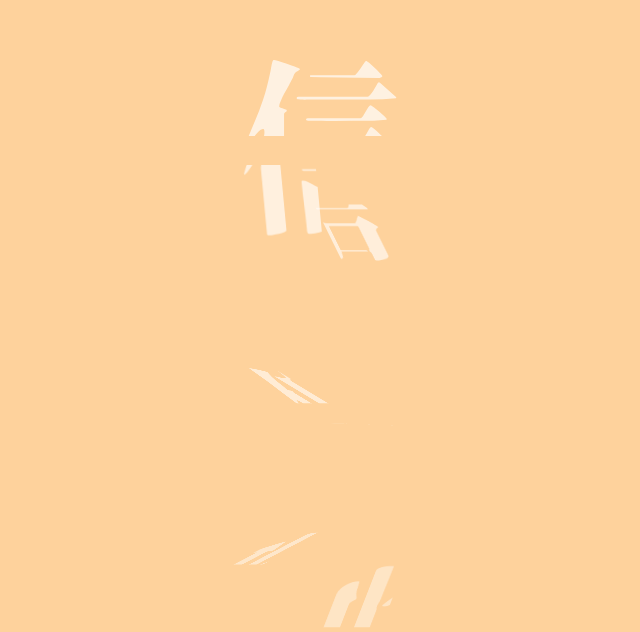
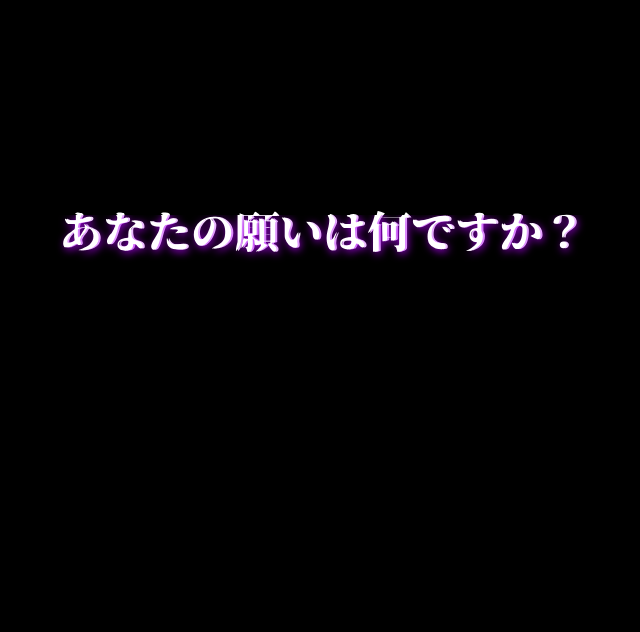
Before and after one commit to iCyris/Magia, a React (Vite) app: page / in a window 1280 px wide. Shown: the part 168-800 px from the top of the page, without its empty margins (319-959 px from the left). Built offline with nearby package versions, Linux system fonts and the light colour scheme.

Commit message:
feat: add gzys

```diff
--- a/src/Magia.tsx
+++ b/src/Magia.tsx
@@ -7,7 +7,7 @@
 import './styles/index.scss'
 
 function App() {
-  const [current, setCurrent] = useState(0);
+  const [current, setCurrent] = useState(2);
   const maxCurrent = 4;
 
   const changeChapter = () => {
--- a/src/components/chapter1.tsx
+++ b/src/components/chapter1.tsx
@@ -17,6 +17,9 @@
         <span onAnimationEnd={e => {
           if (e?.animationName?.includes('hidden')) {
             updateColorIndex();
+            if (e?.animationName === 'chapter1__word-5-hidden') {
+              changeChapter();
+            }
           }
         }} /><span /><span /><span />
         <span /><span /><span /><span />
--- a/src/components/chapter2.tsx
+++ b/src/components/chapter2.tsx
@@ -1,11 +1,22 @@
-import React from 'react';
+import React from "react";
 
 const Chapter2: React.FC<{
   changeChapter: () => void;
-}> = ({
-  changeChapter
-}) => {
-  return <div className="chapter2"></div>
-}
+}> = ({ changeChapter }) => {
+  return (
+    <div className="chapter2">
+      <div className="chapter2__open-mask">
+        <span></span>
+        <span></span>
+      </div>
+      <div className="chapter2__word-box">
+        <div className="chapter2__open-word-bg"></div>
+        <div className="chapter2__open_word">
+          {/* あなたの願いは何ですか？ */}
+        </div>
+      </div>
+    </div>
+  );
+};
 
 export default Chapter2;
--- a/src/styles/_chapter2.scss
+++ b/src/styles/_chapter2.scss
@@ -0,0 +1,111 @@
+.chapter2 {
+  background-color: $theme-purple;
+}
+
+.chapter2__open-mask {
+  width: 100%;
+  height: 100%;
+  position: absolute;
+  left: 0;
+  top: 0;
+
+  span {
+    display: block;
+    width: 100%;
+    height: 50%;
+    position: absolute;
+    left: 0;
+    right: 0;
+    background-color: #000;
+  }
+
+  span:nth-child(1) {
+    top: 0;
+    transform: translateY(-100%);
+  }
+
+  span:nth-child(2) {
+    bottom: 0;
+    transform: translateY(100%);
+  }
+}
+
+$chapter2__word-box-size: 20vmin;
+.chapter2__word-box {
+  position: absolute;
+  width: 100%;
+  height: $chapter2__word-box-size;
+  top: calc(50% - #{$chapter2__word-box-size} / 2);
+  left: 0;
+  opacity: 0;
+
+  .chapter2__open_word {
+    $glitchColor1: #49fc00;
+    $glitchColor2: #b300fc;
+    $offset1: 2px;
+    $offset2: -2px;
+    &, &::before, &::after {
+      position: absolute;
+      left: 0;
+      top: 0;
+      height: 100%;
+      width: 100%;
+      background-size: 40%;
+      background-position: center center;
+      background-repeat: no-repeat;
+      background-image: url('/img/chapter2__open_word.svg');
+
+      @media screen and (max-width: 750px) {
+        background-size: 60%;
+      }
+    }
+
+    & {
+      z-index: 3;
+    }
+
+    &::before {
+      content: "";
+      left: $offset1;
+      z-index: 1;
+      filter: contrast(200%);
+      clip: rect(24px, 550px, 90px, 0);
+      filter: drop-shadow(2px 2px 4px $glitchColor1)
+    }
+
+    &::after {
+      content: "";
+      left: $offset2;
+      z-index: 2;
+      filter: contrast(200%);
+      mix-blend-mode: darken;
+      clip: rect(85px, 550px, 140px, 0);
+      filter: drop-shadow(2px 2px 4px $glitchColor2)
+    }
+  }
+}
+
+/* Animations */
+.chapter2__open-mask {
+  span:nth-child(1) {
+    animation: top-slide-in 1s cubic-bezier(.43,.05,0,1.08) forwards;
+  }
+
+  span:nth-child(2) {
+    animation: bottom-slide-in 1s cubic-bezier(.43,.05,0,1.08) forwards;
+  }
+}
+
+.chapter2__word-box {
+  animation: fadein .4s ease 1s forwards;
+}
+
+.chapter2__open_word {
+  &::before {
+    animation: chaprer2__noise-anim 3s infinite linear alternate;
+  }
+
+  &::after {
+    animation: chaprer2__noise-anim 2.5s infinite linear alternate;
+  }
+}
--- a/src/styles/_keyframes.scss
+++ b/src/styles/_keyframes.scss
@@ -299,27 +299,12 @@
 	}
 }
 
-
-@keyframes test-show {
-	from {
-		transform: translateY(-70vh) rotateY(0) rotateX(0);
-		opacity: 0
-	}
-
-	to {
-		transform: translateY(0) rotateY(360deg) rotateX(360deg);
-		opacity: .7
-	}
+/* chapter-2-keyframes */
+@keyframes chaprer2__noise-anim {
+  $steps: 20;
+  @for $i from 0 through $steps {
+    #{percentage($i * (1 / $steps))} {
+      clip: rect(random(150) + px, 9999px, random(140) + px, 0);
+    }
+  }
 }
-
-@keyframes test-out {
-	from {
-		transform: translateY(0) rotateY(0) rotateX(0);
-		opacity: .7;
-	}
-
-	to {
-		transform: translateY(70vh) rotateY(360deg) rotateX(360deg);
-		opacity: 0;
-	}
-}
```
Also changed, not shown: public/img/chapter2__open_word.svg (added).
